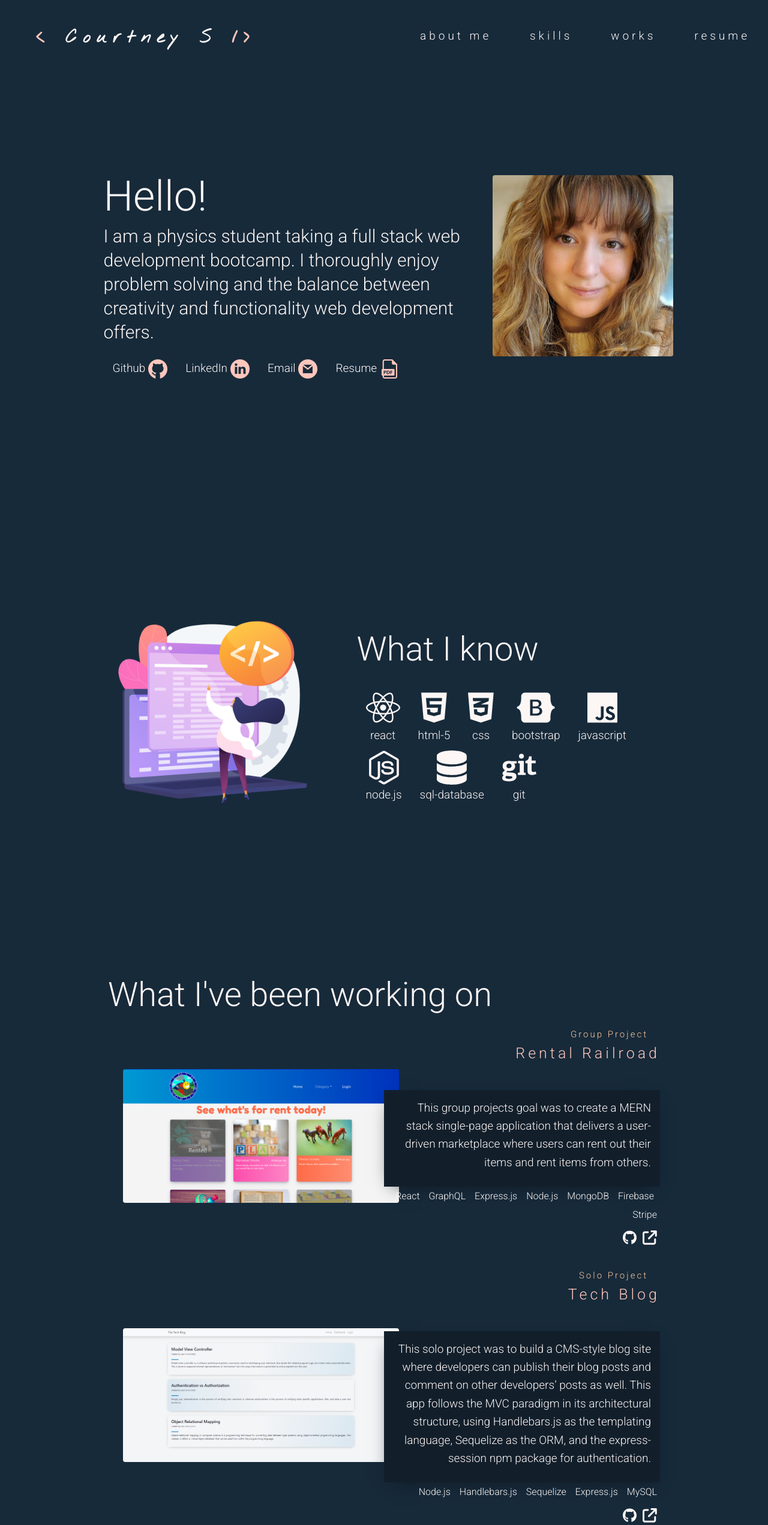
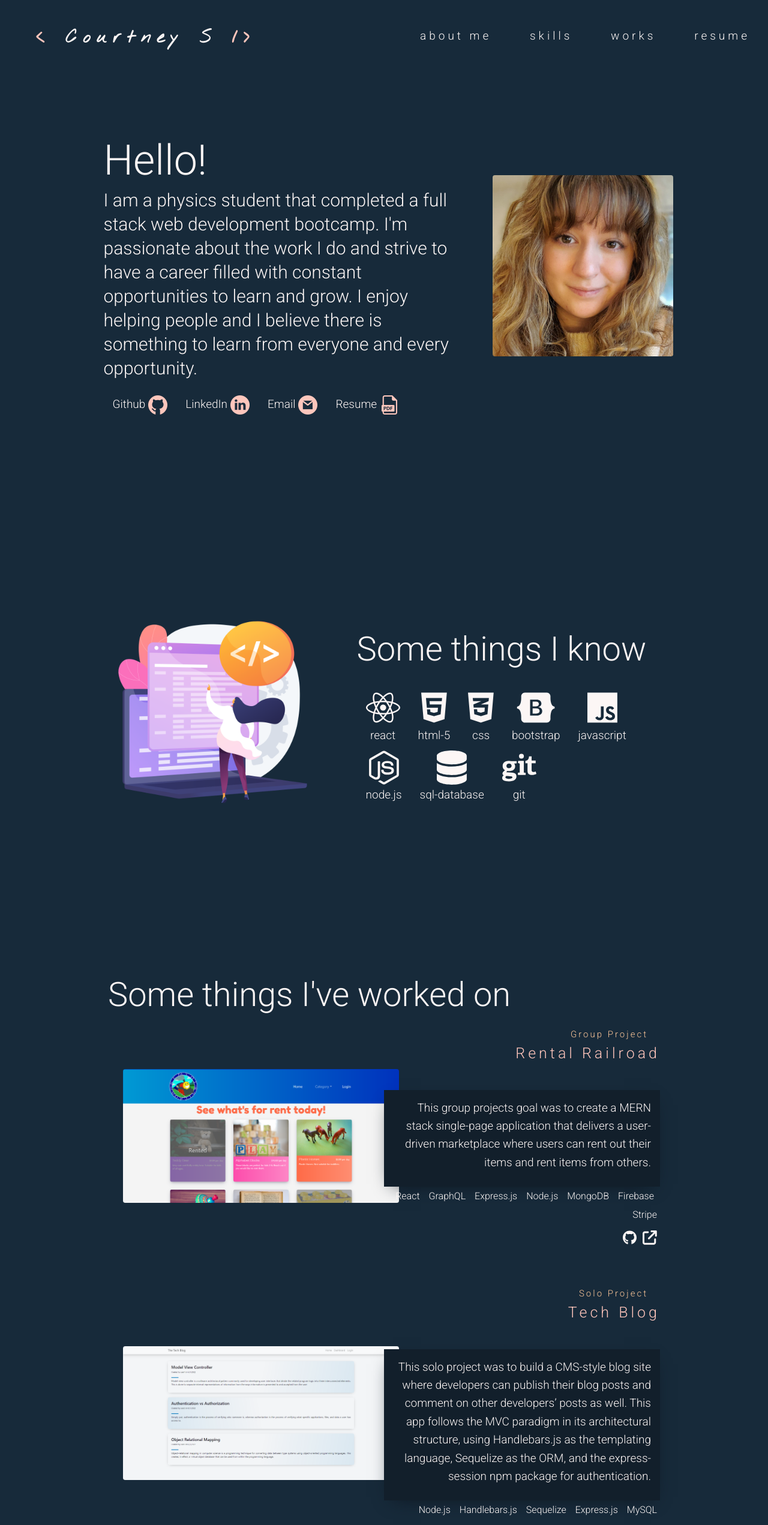
Before and after one commit to struelensc/react-portfolio, a React (Create React App) app: page / in a window 1280 px wide. Shown: the top 2542 px of the page at 60% size. Built offline with nearby package versions, Linux system fonts and the light colour scheme.

Commit message:
updated some styling and information

```diff
--- a/src/components/sections/About.js
+++ b/src/components/sections/About.js
@@ -11,9 +11,11 @@ export default function About() {
           <h2>Hello!</h2>
 
           <p>
-            I am a physics student taking a full stack web development bootcamp.
-            I thoroughly enjoy problem solving and the balance between
-            creativity and functionality web development offers.
+            I am a physics student that completed a full stack web development
+            bootcamp. I'm passionate about the work I do and strive to have a
+            career filled with constant opportunities to learn and grow. I enjoy
+            helping people and I believe there is something to learn from
+            everyone and every opportunity.
           </p>
           <ContactList />
         </div>
--- a/src/components/sections/Portfolio.js
+++ b/src/components/sections/Portfolio.js
@@ -75,11 +75,11 @@ function Work() {
 
   return (
     <section className="p-5" id="works">
-      <h2 className="py-3">What I've been working on</h2>
+      <h2 className="py-3">Some things I've worked on</h2>
       <div>
         <div className="row">
           {projectInfo.map((data, i) => (
-            <Project data={data} i={i}></Project>
+            <Project data={data} key={i}></Project>
           ))}
         </div>
       </div>
--- a/src/components/sections/Skills.js
+++ b/src/components/sections/Skills.js
@@ -6,43 +6,43 @@ import { FontAwesomeIcon } from "@fortawesome/react-fontawesome";
 export default function Skills() {
   return (
     <section
-      class="row py-5 d-flex flex-row-reverse align-items-center"
+      className="row py-5 d-flex flex-row-reverse align-items-center"
       id="skills"
     >
-      <div class="col-sm-7">
-        <h2 class="p-5">What I know</h2>
+      <div className="col-sm-7">
+        <h2 className="p-5">Some things I know</h2>
 
-        <div class="px-5">
-          <ul class="list-group list-group-horizontal flex-wrap">
-            <li class="text-center mx-4">
+        <div className="px-5">
+          <ul className="list-group list-group-horizontal flex-wrap">
+            <li className="text-center mx-4">
               <FontAwesomeIcon icon="fa-brands fa-react" size="3x" />
               <p>react</p>
             </li>
-            <li class="text-center mx-4">
+            <li className="text-center mx-4">
               <FontAwesomeIcon icon="fa-brands fa-html5" size="3x" />
               <p>html-5</p>
             </li>
-            <li class="text-center mx-4">
+            <li className="text-center mx-4">
               <FontAwesomeIcon icon="fa-brands fa-css3-alt" size="3x" />
               <p>css</p>
             </li>
-            <li class="text-center mx-4">
+            <li className="text-center mx-4">
               <FontAwesomeIcon icon="fa-brands fa-bootstrap" size="3x" />
               <p>bootstrap</p>
             </li>
-            <li class="text-center mx-4">
+            <li className="text-center mx-4">
               <FontAwesomeIcon icon="fa-brands fa-js" size="3x" />
               <p>javascript</p>
             </li>
-            <li class="text-center mx-4">
+            <li className="text-center mx-4">
               <FontAwesomeIcon icon="fa-brands fa-node-js" size="3x" />
               <p>node.js</p>
             </li>
-            <li class="text-center mx-4">
+            <li className="text-center mx-4">
               <FontAwesomeIcon icon="fa-solid fa-database" size="3x" />
               <p>sql-database</p>
             </li>
-            <li class="text-center mx-4">
+            <li className="text-center mx-4">
               <FontAwesomeIcon icon="fa-brands fa-git" size="3x" />
               <p>git</p>
             </li>
@@ -50,7 +50,7 @@ export default function Skills() {
         </div>
       </div>
 
-      <div class="col-sm-5 vectorContainer">
+      <div className="col-sm-5 vectorContainer">
         <img src={skillsPhoto} alt="female programmer" />
       </div>
     </section>
--- a/src/components/sections/page_components/Project.js
+++ b/src/components/sections/page_components/Project.js
@@ -11,7 +11,7 @@ function Project({ data, i }) {
   ));
 
   return (
-    <div id={i} className="project d-flex flex-md-row-reverse flex-column mb-5">
+    <div id={i} className="project d-flex flex-md-row-reverse flex-column">
       <div className="project-content col-md-6 col-12 justify-content-center">
         <p className="projectType pe-4 m-2">{data.type} Project</p>
         {data?.deployed ? (
--- a/src/styles/header.css
+++ b/src/styles/header.css
@@ -13,7 +13,7 @@ nav ul {
   list-style-type: none;
 }
 
-@media (min-width: 769px) {
+@media (min-width: 1035px) {
   nav ul {
     min-width: 55rem;
   }
--- a/src/styles/portfolio.css
+++ b/src/styles/portfolio.css
@@ -1,5 +1,9 @@
 #works {
   scroll-snap-align: start;
+}
+
+.project {
+  margin-bottom: 6rem;
 }
 
 .project-content .projectType {
```
